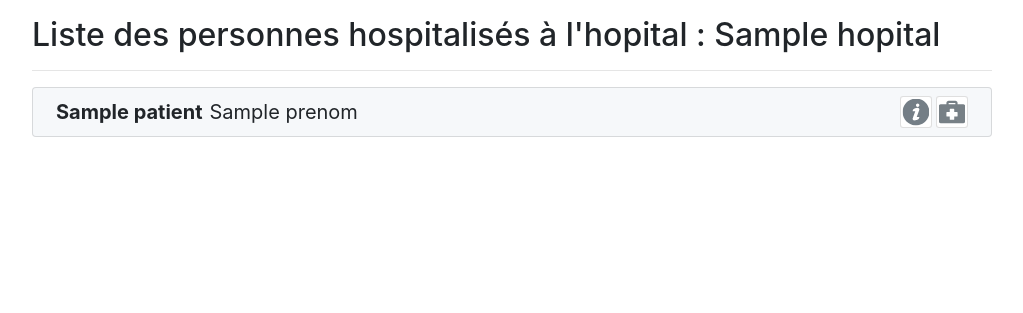
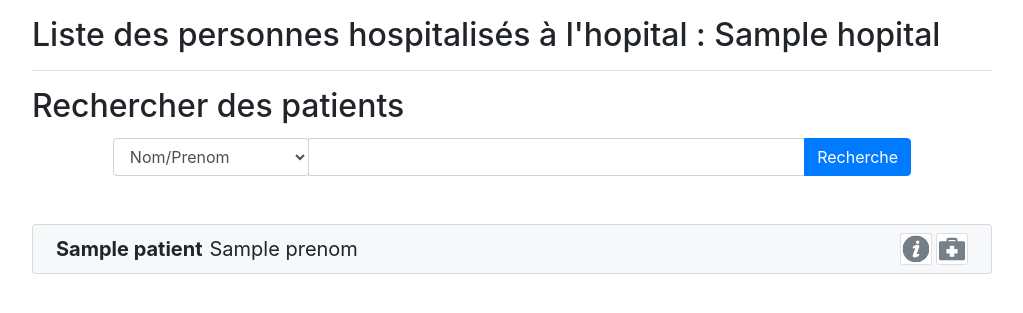
Before and after one commit to VincentC7/L3_CSI_Covid19, a PHP site: template src/views/pages/hopital.twig in a window 1280 px wide. Shown: the part 56-369 px from the top of the page, without its empty margins (128-1151 px from the left). Run offline with PHP 8.4, Linux system fonts and the light colour scheme; the template is opened without the code that fills it: most values are stand-ins (such as "Sample title", 1, 10 or a date in 2020); some libraries are stand-ins or nearby versions.

Commit message:
bar de recherches

```diff
--- a/SQL/covid_CSI.sql
+++ b/SQL/covid_CSI.sql
@@ -272,7 +272,7 @@ $check_dayli_etat_patient$ language plpgsql;
 
 
 --transfert d'un patient
-create function proc_trf_patient(noHospi integer, newH integer, dateFin timestamp) returns void as $$
+create or replace function proc_trf_patient(noHospi integer, newH integer, dateFin timestamp) returns void as $$
 declare
     numS TEXT;
 begin
--- a/public/JS/index.js
+++ b/public/JS/index.js
@@ -10,39 +10,12 @@ $(".btn-swap").click(function () {
    $(this).parent().parent().parent().next().toggleClass('hidden');
 });
 
-var type_recherche = 0;
+var type_recherche_patient = 0;
 $('#rechercher-patient').keyup(function () {
     var search = $(this).val();
     search=search.toLowerCase();
     $.each($('#liste-patients').children(), function () {
-        if (type_recherche === 0){
-            var nom = $(this).children().children("div:first").text();
-            var prenom = $(this).children().children("div:nth-child(2)").text();
-            prenom = prenom.toLowerCase();
-            nom = nom.toLowerCase();
-            if (nom.includes(search) || prenom.includes(search)){
-                $(this).removeClass('hidden');
-            }else {
-                $(this).addClass('hidden');
-            }
-        }else{
-            var num_secu = $(this).children().children("div:first").data("num_secu");
-            num_secu+='';
-            if (num_secu.includes(search)){
-                $(this).removeClass('hidden');
-            }else {
-                $(this).addClass('hidden');
-            }
-        }
-    })
-});
-
-var type_recherche = 0;
-$('#rechercher-patient').keyup(function () {
-    var search = $(this).val();
-    search=search.toLowerCase();
-    $.each($('#liste-patients').children(), function () {
-        if (type_recherche === 0){
+        if (type_recherche_patient === 0){
             var nom = $(this).children().children("div:first").text();
             var prenom = $(this).children().children("div:nth-child(2)").text();
             prenom = prenom.toLowerCase();
@@ -65,5 +38,55 @@ $('#rechercher-patient').keyup(function () {
 });
 
 $('#select-recherche-patient').change(function () {
-   type_recherche = $(this).val();
+    type_recherche_patient = $(this).val();
 });
+
+var type_recherche_hopital = 0;
+$('#rechercher-hopital').keyup(function () {
+    var search = $(this).val();
+    search=search.toLowerCase();
+    $.each($('#list-hopital').children(), function () {
+        var champ;
+        if (type_recherche_hopital === 0){
+            champ = $(this).children().children('div:first').children('div:first').text();
+        }else{
+            champ = $(this).children().children('div:first').children('div:first').data("nodep") +'';
+        }
+        champ = champ.toLowerCase();
+        if (champ.includes(search)){
+            $(this).removeClass('hidden');
+        }else {
+            $(this).addClass('hidden');
+        }
+    })
+});
+
+$('#select-recherche-hopital').change(function () {
+    type_recherche_hopital = $(this).val();
+});
+
+
+
+var type_recherche_departement = 0;
+$('#rechercher-departement').keyup(function () {
+    var search = $(this).val();
+    search=search.toLowerCase();
+    $.each($('#list-departement').children(), function () {
+        var champ;
+        if (type_recherche_hopital === 0){
+            champ = $(this).children().children('div:first').children('div:first').text();
+        }else{
+            champ = $(this).children().children('div:first').children('div:first').data("nodep") +'';
+        }
+        champ = champ.toLowerCase();
+        if (champ.includes(search)){
+            $(this).removeClass('hidden');
+        }else {
+            $(this).addClass('hidden');
+        }
+    })
+});
+
+$('#select-recherche-departement').change(function () {
+    type_recherche_departement = $(this).val();
+});
--- a/src/views/pages/hopital.twig
+++ b/src/views/pages/hopital.twig
@@ -5,11 +5,30 @@
     <HR>
     {% if not patients %}
         <div> Il n'y a aucun patient hospitalisés dans cet hopital</div>
+    {% else %}
+        <h1> Rechercher des patients </h1>
+        <div class="form-row pb-5 pt-1">
+            <div class="col-10 m-auto">
+                <div class="input-group">
+                    <div class="input-group-prepend">
+                        <select id="select-recherche-patient" name="oCategorie" class="form-control">
+                            <option selected="selected" value="0">Nom/Prenom</option>
+                            <option value="1">Numéro de sécurité</option>
+                        </select>
+                    </div>
+                    <input id="rechercher-patient" name="oSaisie" type="text" class="form-control" aria-label="Saisie de mots clés">
+                    <div class="input-group-append">
+                        <button class="btn btn-primary" type="submit">Recherche</button>
+                    </div>
+                </div>
+            </div>
+        </div>
     {% endif %}
+    <div id="liste-patients">
         {% for patient in patients %}
-        <div class="d-flex mb-3 p-2 patient">
+            <div class="mb-3 p-2 patient">
                 <div class="col-10 info-patient">
-                <div class="nom-patient">{{ patient.nom }}</div>
+                    <div data-num_secu="{{ patient.num_secu }}" class="nom-patient">{{ patient.nom }}</div>
                     <div class="prenom-patient bottom">{{ patient.prenom }}</div>
                     <div class="info-etat-sante
                         {% if patient.etat_sante == 'fièvre et pb respiratoires' %} sante-fievre-pb-resp
@@ -51,4 +70,5 @@
                 </div>
             </div>
         {% endfor %}
+    </div>
 {% endblock %}
```
Also changed, not shown: src/views/pages/departement.twig (+22 -2 lines), src/views/pages/list_departements.twig (+5 -3 lines), src/views/pages/list_hopital.twig (+5 -5 lines). Lines whose indentation alone changed are shown as unchanged.
